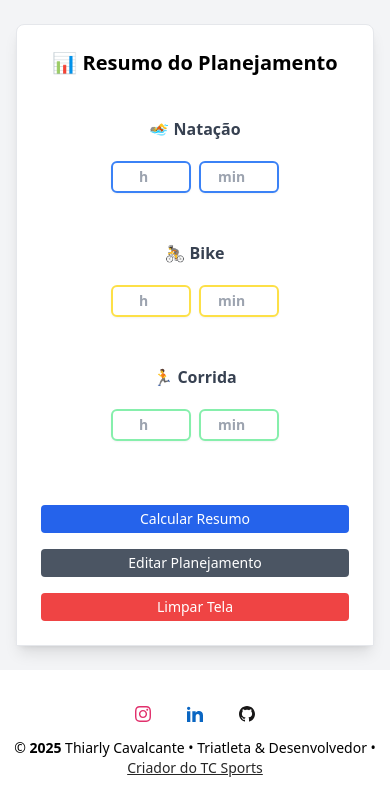
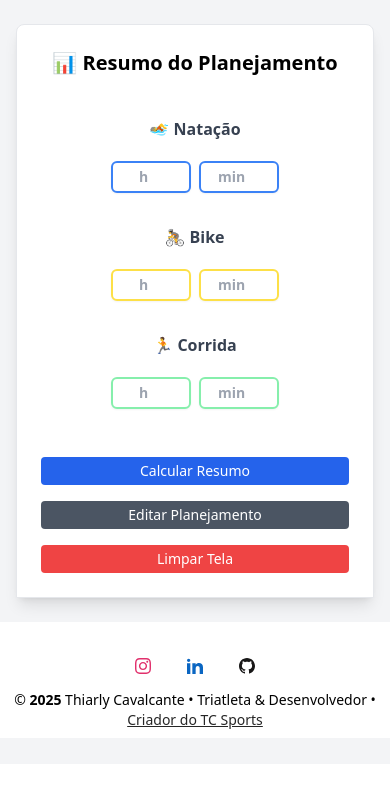
Before and after one commit to thiarly/running-pace-converter, a Flask app: page /resumo in a window 390 px wide. Shown: the part 80-866 px from the top of the page. After the commit the page ends 809 px from the top, so only its background shows below. Run offline with Flask 3, Linux system fonts and the light colour scheme; the visitor is signed in with stand-in values (Sample User, id 1); data that the repository does not hold is empty; some libraries are stand-ins or nearby versions.

Commit message:
Update resumo.html

```diff
--- a/conversor/templates/resumo.html
+++ b/conversor/templates/resumo.html
@@ -39,8 +39,8 @@ Resumo do Planejamento
         <div class="flex flex-col items-center gap-1">
           <label class="text-base font-semibold mb-4">🏊 Natação</label>
           <div class="flex gap-2">
-            {{ form.tempo_natacao_horas(class="w-20 text-center py-1 px-1 border-2 border-solid border-blue-500 rounded-md bg-white shadow-sm text-babase font-semibold mb-8", placeholder="h") }}
-            {{ form.tempo_natacao_minutos(class="w-20 text-center py-1 px-1 border-2 border-solid border-blue-500 rounded-md bg-white shadow-sm text-babase font-semibold mb-8", placeholder="min") }}
+            {{ form.tempo_natacao_horas(class="w-20 text-center py-1 px-1 border-2 border-solid border-blue-500 rounded-md bg-white shadow-sm text-babase font-semibold mb-4 sm:mb-8", placeholder="h") }}
+            {{ form.tempo_natacao_minutos(class="w-20 text-center py-1 px-1 border-2 border-solid border-blue-500 rounded-md bg-white shadow-sm text-babase font-semibold mb-4 sm:mb-8", placeholder="min") }}
           </div>
         </div>
 
@@ -48,8 +48,8 @@ Resumo do Planejamento
         <div class="flex flex-col items-center gap-1">
           <label class="text-base font-semibold mb-4">🚴 Bike</label>
           <div class="flex gap-2">
-            {{ form.tempo_bike_horas(class="w-20 text-center py-1 px-2 border-2 border-solid border-yellow-300 rounded-md bg-white shadow-sm text-babase font-semibold mb-8", placeholder="h") }}
-            {{ form.tempo_bike_minutos(class="w-20 text-center py-1 px-2 border-2 border-solid border-yellow-300 rounded-md bg-white shadow-sm text-babase font-semibold mb-8", placeholder="min") }}
+            {{ form.tempo_bike_horas(class="w-20 text-center py-1 px-2 border-2 border-solid border-yellow-300 rounded-md bg-white shadow-sm text-babase font-semibold mb-4 sm:mb-8", placeholder="h") }}
+            {{ form.tempo_bike_minutos(class="w-20 text-center py-1 px-2 border-2 border-solid border-yellow-300 rounded-md bg-white shadow-sm text-babase font-semibold mb-4 sm:mb-8", placeholder="min") }}
           </div>
         </div>
 
@@ -57,8 +57,8 @@ Resumo do Planejamento
         <div class="flex flex-col items-center gap-1">
           <label class="text-base font-semibold mb-4">🏃 Corrida</label>
           <div class="flex gap-2">
-            {{ form.tempo_corrida_horas(class="w-20 text-center py-1 px-2 border-2 border-solid border-green-300 rounded-md bg-white shadow-sm text-babase font-semibold mb-8", placeholder="h") }}
-            {{ form.tempo_corrida_minutos(class="w-20 text-center py-1 px-2 border-2 border-solid border-green-300 rounded-md bg-white shadow-sm text-babase font-semibold mb-8", placeholder="min") }}
+            {{ form.tempo_corrida_horas(class="w-20 text-center py-1 px-2 border-2 border-solid border-green-300 rounded-md bg-white shadow-sm text-babase font-semibold mb-4 sm:mb-8", placeholder="h") }}
+            {{ form.tempo_corrida_minutos(class="w-20 text-center py-1 px-2 border-2 border-solid border-green-300 rounded-md bg-white shadow-sm text-babase font-semibold mb-4 sm:mb-8", placeholder="min") }}
           </div>
         </div>
 
```
